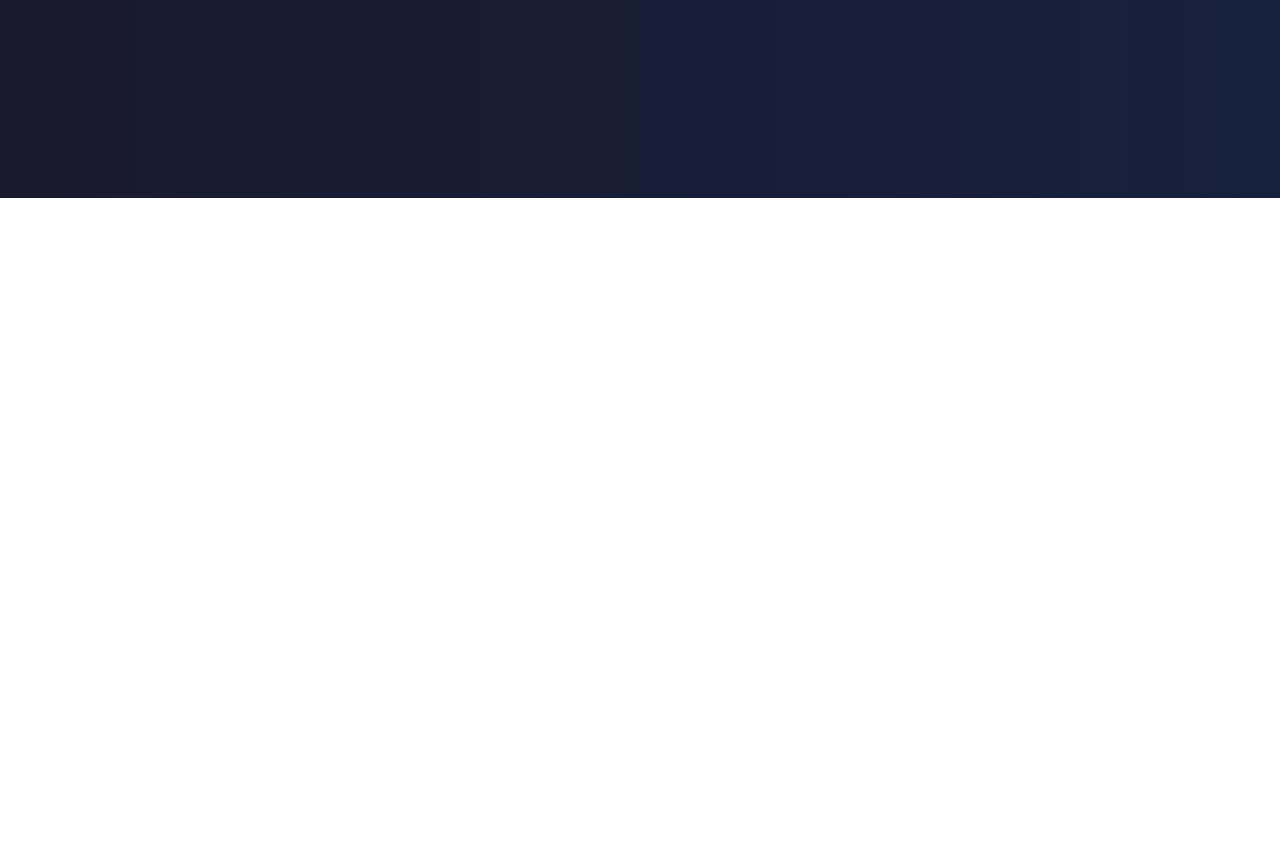
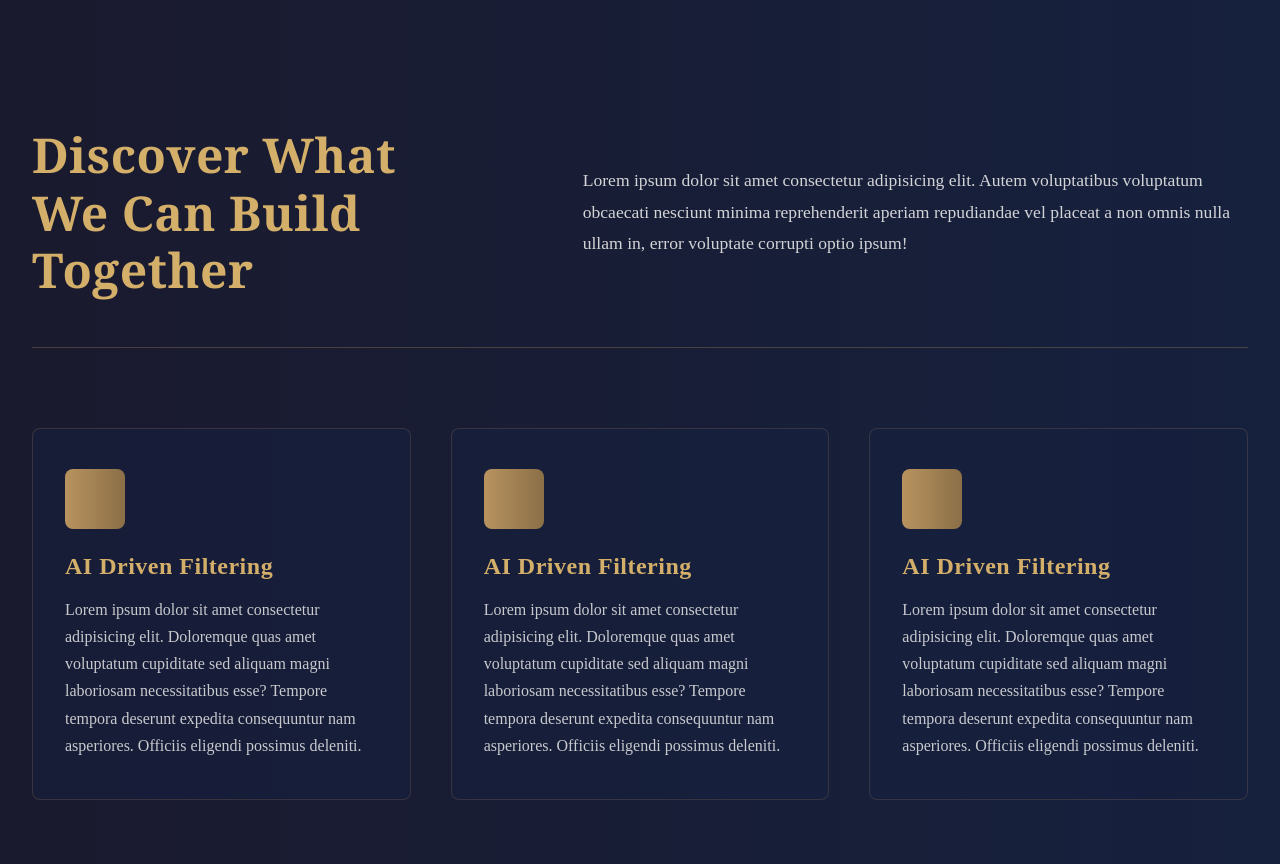
Before and after one commit to Rs134/HomeLens, a React app in the folder frontend/: page / in a window 1280 px wide. Shown: the part 602-1466 px from the top of the page. Before the commit the page ends 800 px from the top, so only its background shows below. Built offline with nearby package versions, Linux system fonts and the light colour scheme; the HTML template or start-up script is replaced by a standard one.

Commit message:
Drafted the about section

```diff
--- a/frontend/src/App.jsx
+++ b/frontend/src/App.jsx
@@ -1,5 +1,6 @@
 import Header from "./components/Header"
 import Home from "./components/Home"
+import About from "./components/About"
 import "./index.css"
 
 function App() {
@@ -7,6 +8,7 @@ function App() {
     <div>
       <Header/>
       <Home/>
+      <About/>
 
     </div>
   )
--- /dev/null
+++ b/frontend/src/components/About.jsx
@@ -0,0 +1,67 @@
+function About(){
+    return (
+        <div className="about">
+            <div className="about-container">
+                <div className="about-headline">
+                    <div className="about-left-heading">
+                        <h2> Discover What We Can Build Together</h2>
+                    </div>
+                    <div className="about-right-heading">
+                        <h3> Lorem ipsum dolor sit amet consectetur adipisicing elit. Autem voluptatibus voluptatum obcaecati nesciunt minima reprehenderit aperiam repudiandae vel placeat a non omnis nulla ullam in, error voluptate corrupti optio ipsum!</h3>
+                    </div>
+                </div>
+                <div className="cards-container">
+                    <div className="card">
+                        <div className="card-icon">
+
+                        </div>
+                        <div className="card-heading">
+                            <h3> AI Driven Filtering </h3>
+
+                        </div>
+                        <div className="card-content">
+                            <p> Lorem ipsum dolor sit amet consectetur adipisicing elit. Doloremque quas amet voluptatum cupiditate sed aliquam magni laboriosam necessitatibus esse? Tempore tempora deserunt expedita consequuntur nam asperiores. Officiis eligendi possimus deleniti.</p>
+
+                        </div>
+
+                    </div>
+
+                    <div className="card">
+                        <div className="card-icon">
+
+                        </div>
+                        <div className="card-heading">
+                            <h3> AI Driven Filtering </h3>
+
+                        </div>
+                        <div className="card-content">
+                            <p> Lorem ipsum dolor sit amet consectetur adipisicing elit. Doloremque quas amet voluptatum cupiditate sed aliquam magni laboriosam necessitatibus esse? Tempore tempora deserunt expedita consequuntur nam asperiores. Officiis eligendi possimus deleniti.</p>
+
+                        </div>
+
+                    </div>
+
+                    <div className="card">
+                        <div className="card-icon">
+
+                        </div>
+                        <div className="card-heading">
+                            <h3> AI Driven Filtering </h3>
+
+                        </div>
+                        <div className="card-content">
+                            <p> Lorem ipsum dolor sit amet consectetur adipisicing elit. Doloremque quas amet voluptatum cupiditate sed aliquam magni laboriosam necessitatibus esse? Tempore tempora deserunt expedita consequuntur nam asperiores. Officiis eligendi possimus deleniti.</p>
+
+                        </div>
+
+                    </div>
+
+
+
+                </div>
+            </div>
+        </div>
+    )
+}
+
+export default About
--- a/frontend/src/index.css
+++ b/frontend/src/index.css
@@ -148,6 +148,141 @@ body{
     margin-top: 20px;
   }
 
+  .about {
+    min-height: 100vh;
+    padding: 8rem 2rem 4rem;
+    background: linear-gradient(to right, #1a1a2e, #16213e);
+}
+
+.about-container {
+    max-width: 1600px;
+    margin: 0 auto;
+}
+
+.about-headline {
+    display: flex;
+    align-items: center;
+    justify-content: space-between;
+    gap: 10rem;
+    margin-bottom: 5rem;
+    padding-bottom: 3rem;
+    border-bottom: 1px solid rgba(184, 147, 95, 0.3);
+}
+
+.about-left-heading h2 {
+    font-size: 3rem;
+    font-weight: 700;
+    color: #d4af6a;
+    line-height: 1.2;
+    font-family: 'Georgia', serif;
+    letter-spacing: 0.5px;
+}
+
+.about-right-heading h3 {
+    font-size: 1.1rem;
+    font-weight: 400;
+    color: #e8e8e8;
+    line-height: 1.8;
+    opacity: 0.9;
+}
+
+.cards-container {
+    display: grid;
+    grid-template-columns: repeat(auto-fit, minmax(320px, 1fr));
+    gap: 2.5rem;
+}
+
+.card {
+    background: rgba(22, 33, 62, 0.6);
+    border: 1px solid rgba(184, 147, 95, 0.2);
+    border-radius: 8px;
+    padding: 2.5rem 2rem;
+    transition: all 0.3s ease;
+    position: relative;
+    overflow: hidden;
+}
+
+.card::before {
+    content: '';
+    position: absolute;
+    top: 0;
+    left: 0;
+    width: 100%;
+    height: 4px;
+    background: linear-gradient(to right, #b8935f, #8b6f47);
+    transform: scaleX(0);
+    transition: transform 0.3s ease;
+}
+
+.card:hover {
+    transform: translateY(-8px);
+    border-color: rgba(184, 147, 95, 0.4);
+    box-shadow: 0 8px 24px rgba(0, 0, 0, 0.4);
+}
+
+.card:hover::before {
+    transform: scaleX(1);
+}
+
+.card-icon {
+    width: 60px;
+    height: 60px;
+    background: linear-gradient(to right, #b8935f, #8b6f47);
+    border-radius: 8px;
+    margin-bottom: 1.5rem;
+    display: flex;
+    align-items: center;
+    justify-content: center;
+    font-size: 1.8rem;
+}
+
+.card-heading h3 {
+    font-size: 1.5rem;
+    font-weight: 600;
+    color: #d4af6a;
+    margin-bottom: 1rem;
+    letter-spacing: 0.5px;
+}
+
+.card-content p {
+    font-size: 1rem;
+    line-height: 1.7;
+    color: #e8e8e8;
+    opacity: 0.85;
+}
+
+@media (max-width: 968px) {
+    .about-headline {
+        grid-template-columns: 1fr;
+        gap: 2rem;
+    }
+
+    .about-left-heading h2 {
+        font-size: 2.5rem;
+    }
+
+    .cards-container {
+        grid-template-columns: 1fr;
+    }
+}
+
+@media (max-width: 640px) {
+    .about {
+        padding: 6rem 1.5rem 3rem;
+    }
+
+    .about-left-heading h2 {
+        font-size: 2rem;
+    }
+
+    .about-right-heading h3 {
+        font-size: 1rem;
+    }
+
+    .card {
+        padding: 2rem 1.5rem;
+    }
+}
 
 /* Responsive Design */
 @media (max-width: 1024px) {
```
